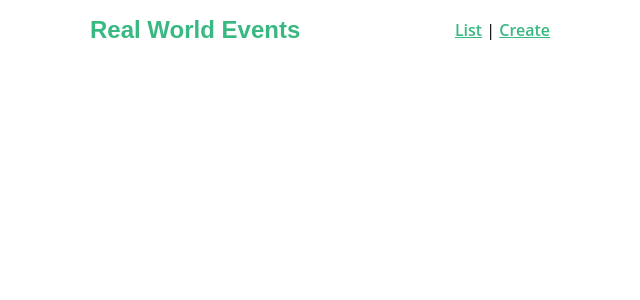
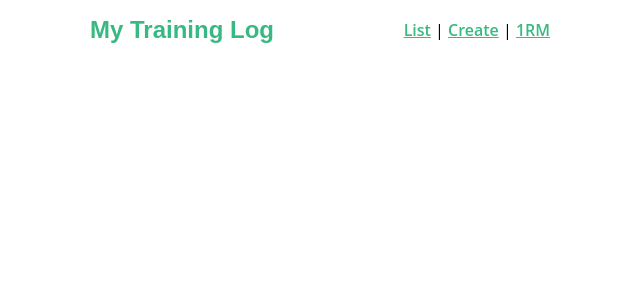
Before and after one commit to dsabalete/my-training-log, a Nuxt app: page /one-rm in a window 1280 px wide. Shown: the top 300 px of the page, without its empty margins (320-960 px from the left). Built offline with nearby package versions, Linux system fonts and the light colour scheme.

Commit message:
customize for My Training Log

```diff
--- a/components/NavBar.vue
+++ b/components/NavBar.vue
@@ -1,9 +1,10 @@
 <template>
   <div class="nav">
-    <nuxt-link to="/" class="brand">Real World Events</nuxt-link>
+    <nuxt-link to="/" class="brand">My Training Log</nuxt-link>
     <nav>
       <nuxt-link to="/">List</nuxt-link> |
-      <nuxt-link to="/create">Create</nuxt-link>
+      <nuxt-link to="/create">Create</nuxt-link> |
+      <nuxt-link to="/one-rm">1RM</nuxt-link>
     </nav>
   </div>
 </template>
```
